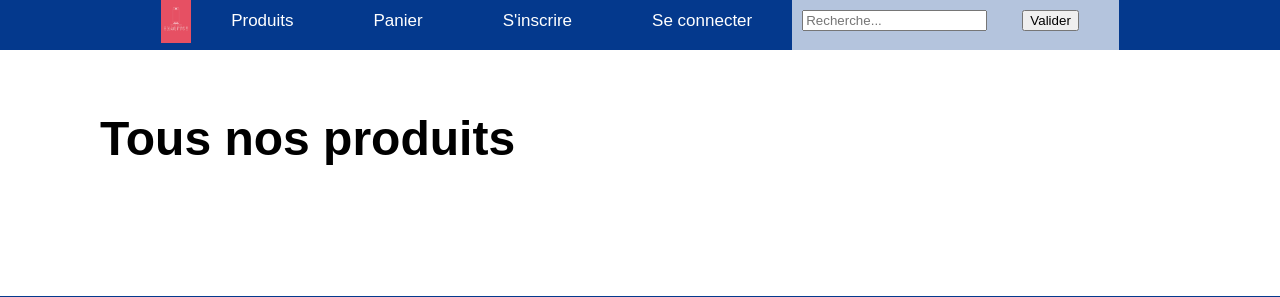
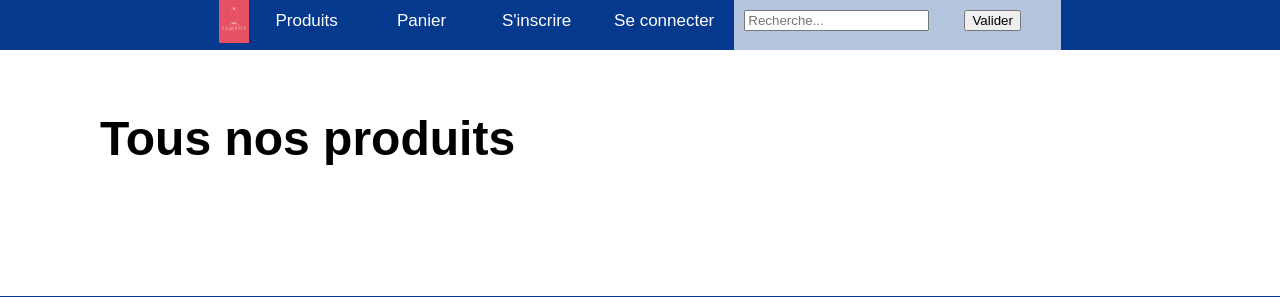
Before and after one commit to Numa-Maurin/eCommerce, a PHP site: page / in a window 1280 px wide. Shown: the top 297 px of the page. Run offline with PHP 8.4, Linux system fonts and the light colour scheme; data that the repository does not hold is empty.

Commit message:
changement css

```diff
--- a/styles.css
+++ b/styles.css
@@ -222,7 +222,7 @@ div.desc {
 	position:relative;
 	font-size:20px;
 	min-width:115px;
-	padding:0px 40px;
+	padding:0px 20px;
 }
 
 .search {
```
